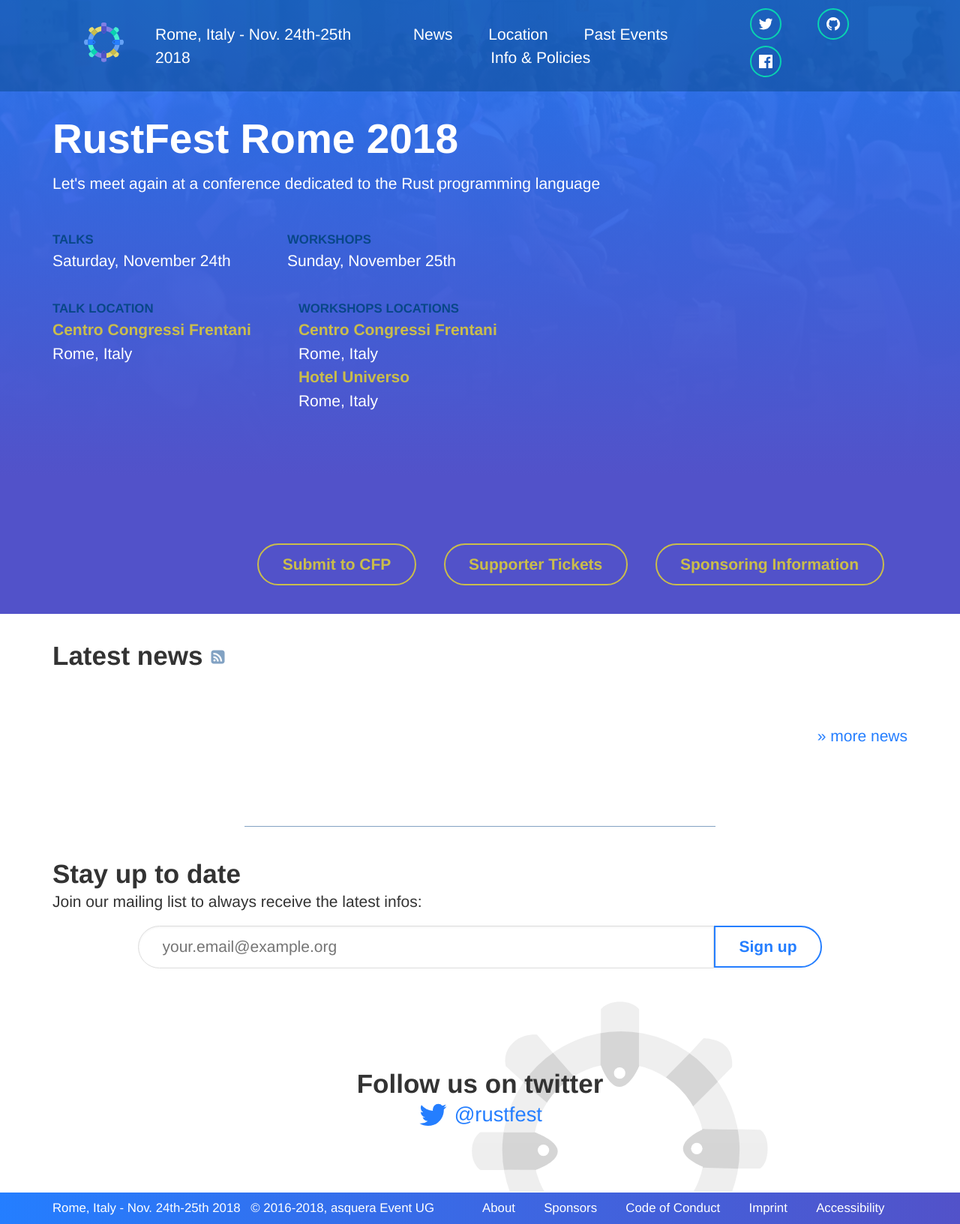
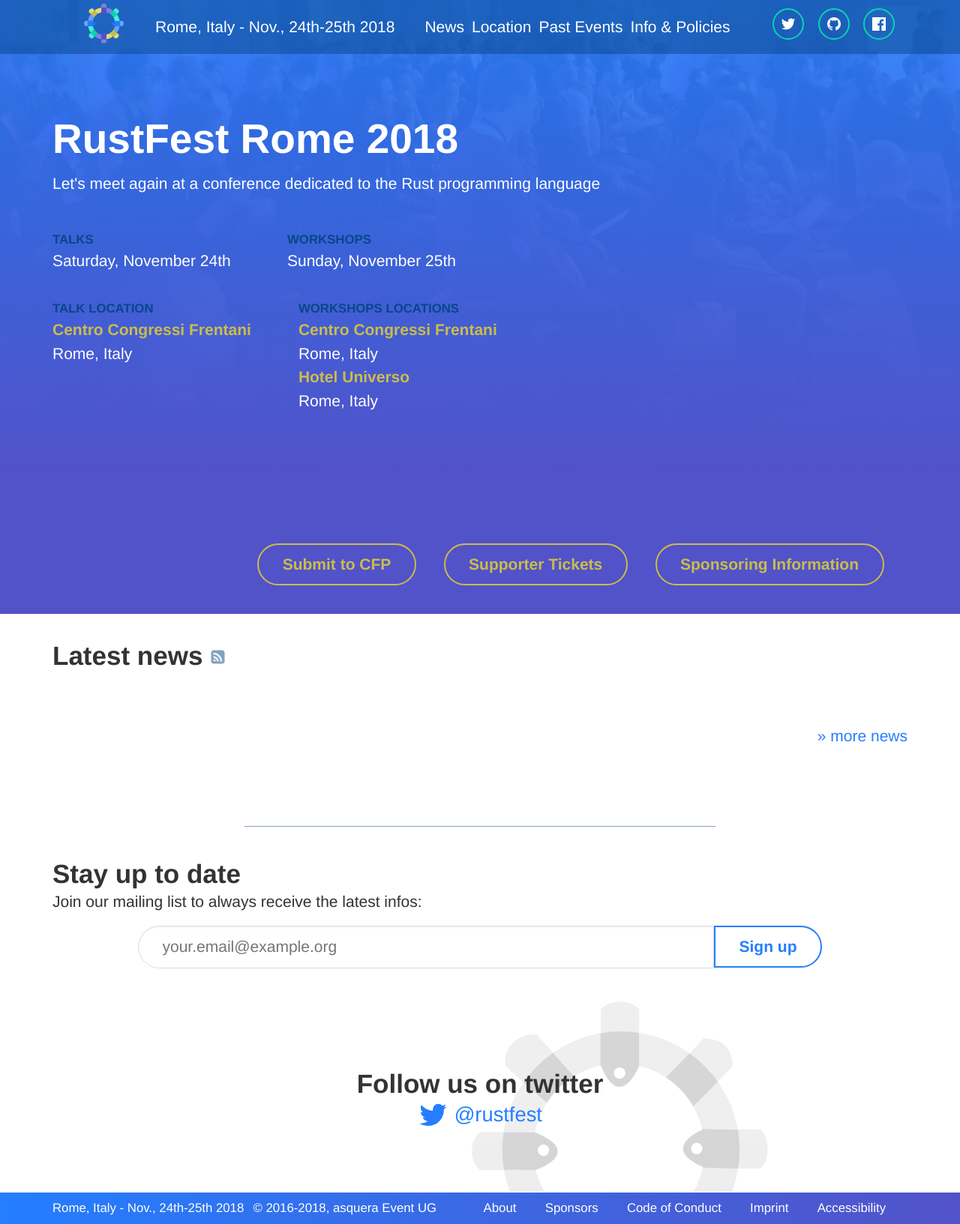
Before and after one commit to RustFestEU/rome.rustfest.eu, a Jekyll site: the page built from index.html, in a window 1280 px wide. Shown: the whole page at 75% size. Built offline with Jekyll 4.4.1, drawn with Linux system fonts in a browser that asks for light colours; nearby versions of some CDN libraries.

Commit message:
Improve CSS styling

```diff
--- a/_config.yml
+++ b/_config.yml
@@ -26,7 +26,7 @@
   workshops: "Sunday, November 25th"
   impl_days: "TBA"
   impl_days_no_br: "TBA"
-  short_form: "Nov. 24th-25th 2018"
+  short_form: "Nov., 24th-25th 2018"
 
 event:
   assets: "/assets/rome/"
--- a/_includes/header.html
+++ b/_includes/header.html
@@ -3,7 +3,7 @@
     <a href="/" class="logo" title="RustFest" alt="RustFest">
       {% include icons/logo-header.svg %}
     </a>
-    <span style="color:white;">{{ site.location.city }}, {{ site.location.country }} - {{ site.dates.short_form }}</span>
+    <span class="dates_props">{{ site.location.city }}, {{ site.location.country }} - {{ site.dates.short_form }}</span>
     <nav role="navigation">
       <ul id="js-navigation-menu" class="navigation-menu show">
         {% for item in site.data.header_menu %}
--- a/_sass/components/_navigation.scss
+++ b/_sass/components/_navigation.scss
@@ -8,6 +8,10 @@
     @include align-items(center);
   }
 
+  // only for conference dates in header
+  .dates_props {
+      color: white;
+  }
 
   a {
     color: white;
@@ -15,7 +19,7 @@
 
   // To the left
   .logo {
-    padding: 1em 2em;
+    padding: 1em 1em;
     display: block;
 
     @include wide-device {
@@ -51,8 +55,8 @@
 
       li {
         display: inline-block;
-        margin: 0 1em;
-        padding: 0.4em;
+        margin: 0 0.1em;
+        padding: 0.3em;
 
         @include wide-device {
           padding: 0;
@@ -68,7 +72,7 @@
 
       li {
         display: inline-block;
-        margin: 0 1em;
+        margin: 0 0.3em;
         border: 2px solid $brand_green;
         border-radius: 100%;
         position: relative;
```
